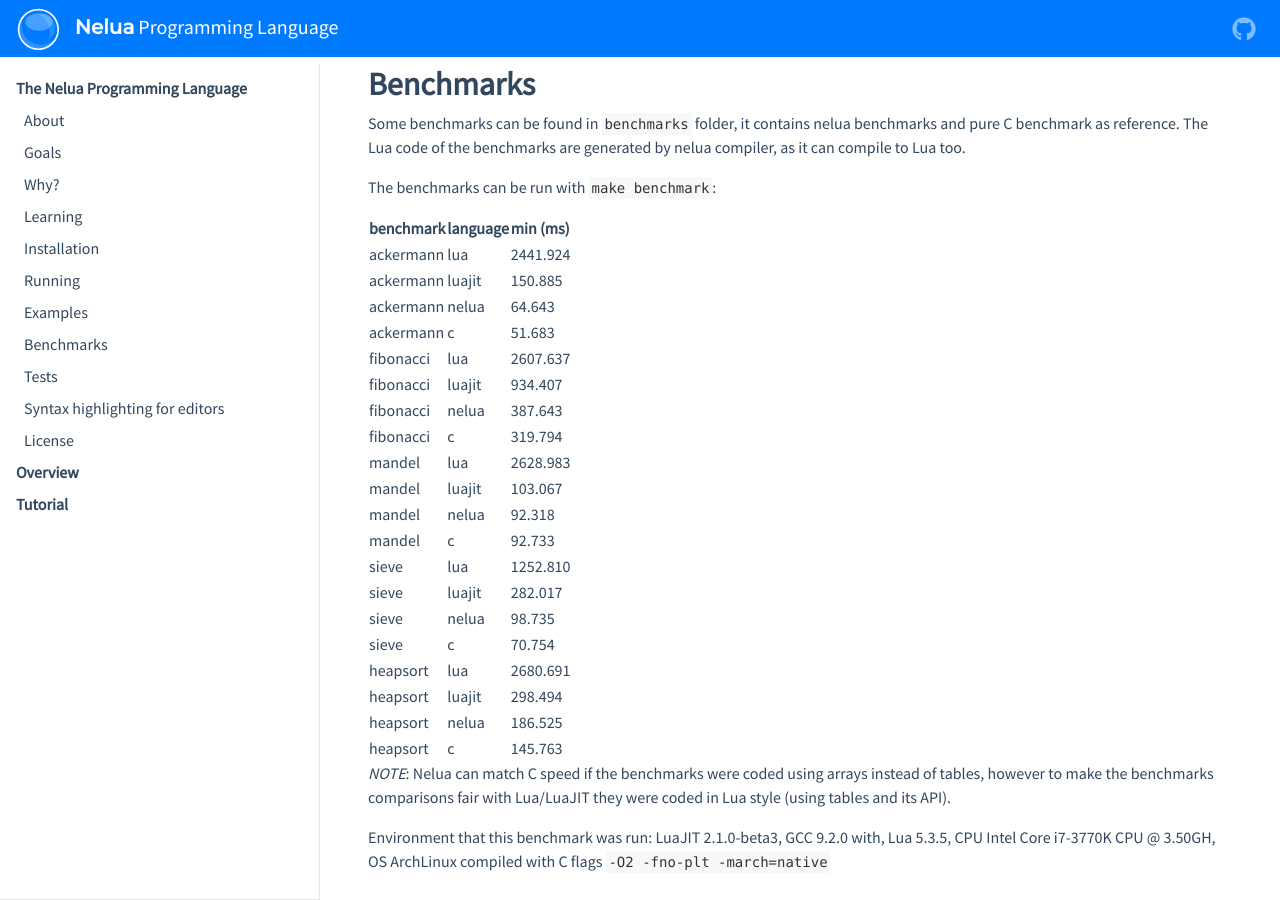
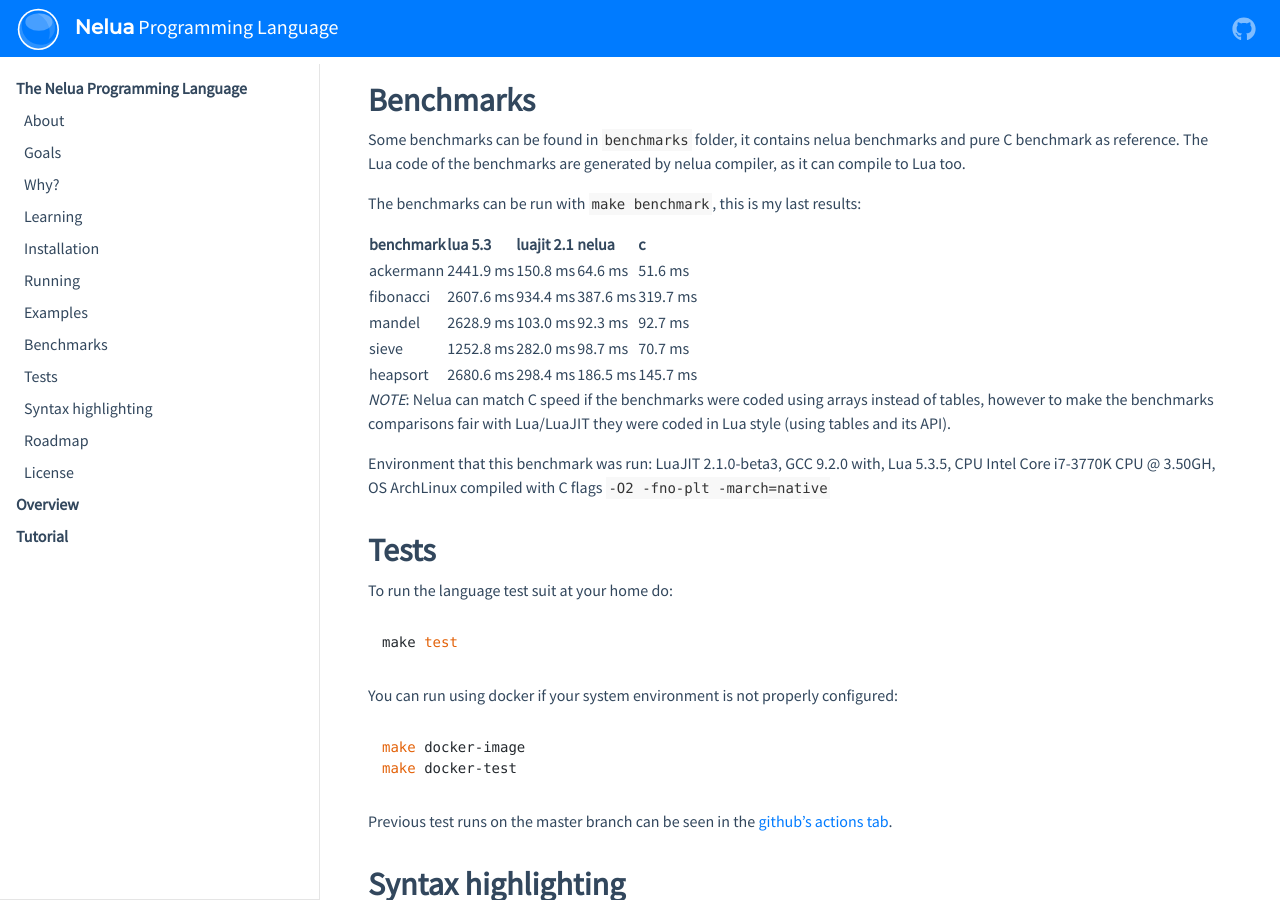
Before and after one commit to edubart/nelua-lang, a Jekyll site: the page built from docs/index.md, in a window 1280 px wide and 900 px high, scrolled down 2729 px. Built offline with Jekyll 4.4.1, drawn with Linux system fonts in a browser that asks for light colours; nearby versions of some CDN libraries; some of the changed text lies outside the part shown.

Commit message:
Add link to Roadmap

````diff
--- a/docs/pages/nelua.md
+++ b/docs/pages/nelua.md
@@ -88,12 +88,15 @@
 
 ## Installation
 
-To install the language you will need [luarocks](https://luarocks.org/) installed first.
-If you want to compile to native code you will also need a C compiler such as GCC or Clang.
+You will need [luarocks](https://luarocks.org/) and a C compiler
+like GCC or Clang installed first.
+In your shell do the following command to install:
 
 ```bash
 luarocks install https://raw.githubusercontent.com/edubart/nelua-lang/master/rockspecs/nelua-dev-1.rockspec
 ```
+
+After installing the nelua compiler should be available in the luarocks binary path ready to be run.
 
 ## Running
 
@@ -133,30 +136,15 @@
 and pure C benchmark as reference. The Lua code of the benchmarks are generated
 by nelua compiler, as it can compile to Lua too.
 
-The benchmarks can be run with `make benchmark`:
+The benchmarks can be run with `make benchmark`, this is my last results:
 
-|    benchmark |  language |   min (ms) |
-|--------------|-----------|------------|
-|    ackermann |       lua |   2441.924 |
-|    ackermann |    luajit |    150.885 |
-|    ackermann |     nelua |     64.643 |
-|    ackermann |         c |     51.683 |
-|    fibonacci |       lua |   2607.637 |
-|    fibonacci |    luajit |    934.407 |
-|    fibonacci |     nelua |    387.643 |
-|    fibonacci |         c |    319.794 |
-|       mandel |       lua |   2628.983 |
-|       mandel |    luajit |    103.067 |
-|       mandel |     nelua |     92.318 |
-|       mandel |         c |     92.733 |
-|        sieve |       lua |   1252.810 |
-|        sieve |    luajit |    282.017 |
-|        sieve |     nelua |     98.735 |
-|        sieve |         c |     70.754 |
-|     heapsort |       lua |   2680.691 |
-|     heapsort |    luajit |    298.494 |
-|     heapsort |     nelua |    186.525 |
-|     heapsort |         c |    145.763 |
+|    benchmark |  lua 5.3   | luajit 2.1 |      nelua |          c |
+|--------------|------------|------------|------------|------------|
+|    ackermann |  2441.9 ms |   150.8 ms |    64.6 ms |    51.6 ms |
+|    fibonacci |  2607.6 ms |   934.4 ms |   387.6 ms |   319.7 ms |
+|       mandel |  2628.9 ms |   103.0 ms |    92.3 ms |    92.7 ms |
+|        sieve |  1252.8 ms |   282.0 ms |    98.7 ms |    70.7 ms |
+|     heapsort |  2680.6 ms |   298.4 ms |   186.5 ms |   145.7 ms |
 
 *NOTE*: Nelua can match C speed if the benchmarks were coded using arrays instead of tables,
 however to make the benchmarks comparisons fair with Lua/LuaJIT they were coded in Lua style
@@ -172,7 +160,7 @@
 
 ## Tests
 
-To run the language test suit do:
+To run the language test suit at your home do:
 
 ```
 make test
@@ -184,19 +172,27 @@
 make docker-test
 ```
 
-## Syntax highlighting for editors
+Previous test runs on the master branch can be seen in the
+[github's actions tab](https://github.com/edubart/nelua-lang/actions).
+
+## Syntax highlighting
 
 Syntax definitions for the language is available for
 Visual Studio Code in [nelua-vscode](https://github.com/edubart/nelua-vscode) and
 for Sublime Text in [nelua-sublime](https://github.com/edubart/nelua-sublime).
 At the moment only Sublime Text have full definition, so I recommend using it.
 If you use other code editor you can use Lua syntax highlighting,
-as it very similar but of course incomplete.
+as Nelua syntax is very similar but of course will be incomplete.
 
 I recommend using the syntax highlighter,
 it makes the experience of playing around with the language more pleasant because
 it can highlight type notations.
 
+## Roadmap
+
+Language planned features and history of accomplished features can be seen
+in the [github's projects tab](https://github.com/edubart/nelua-lang/projects).
+
 ## License
 
 MIT License
````
Also changed, not shown: 1 other file.
